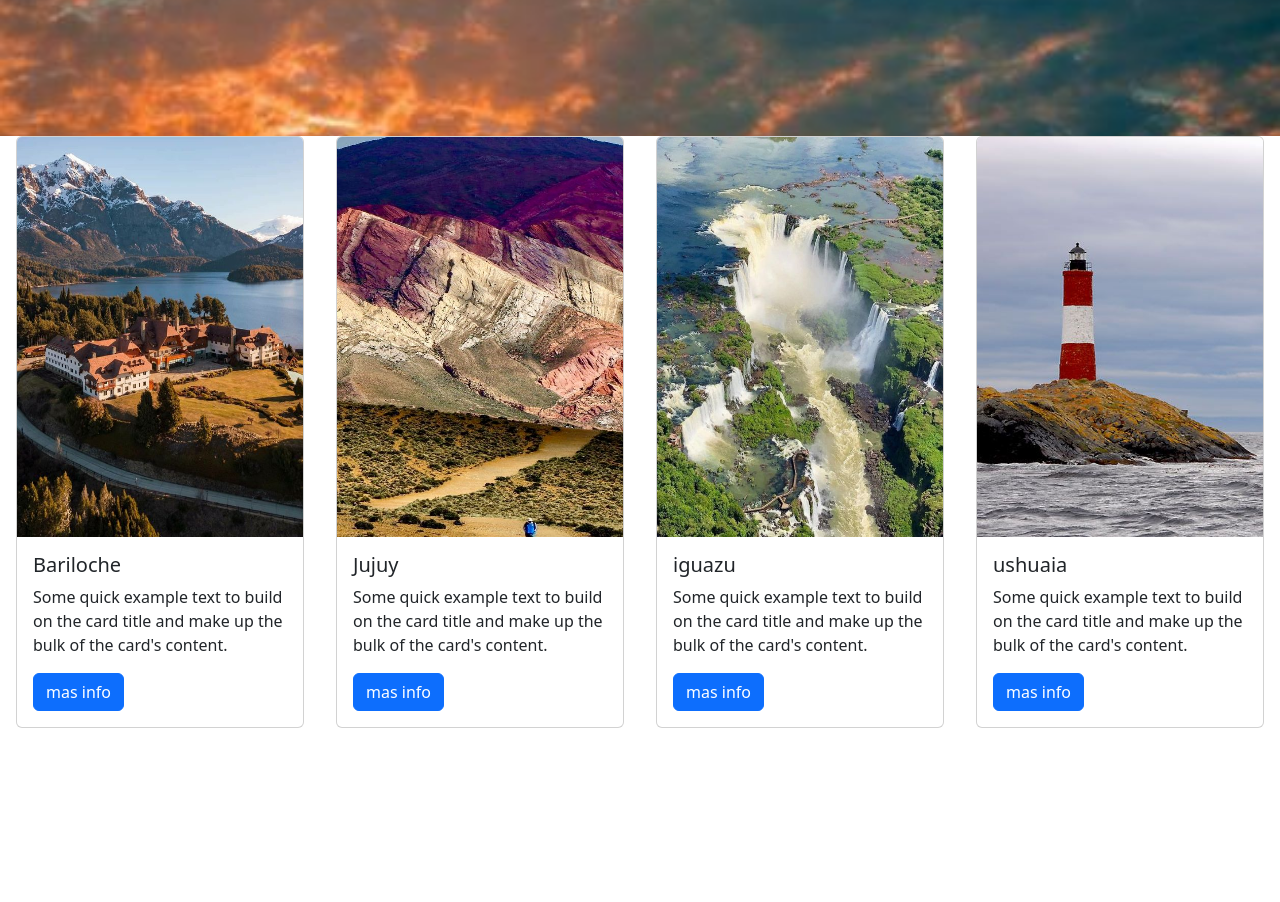
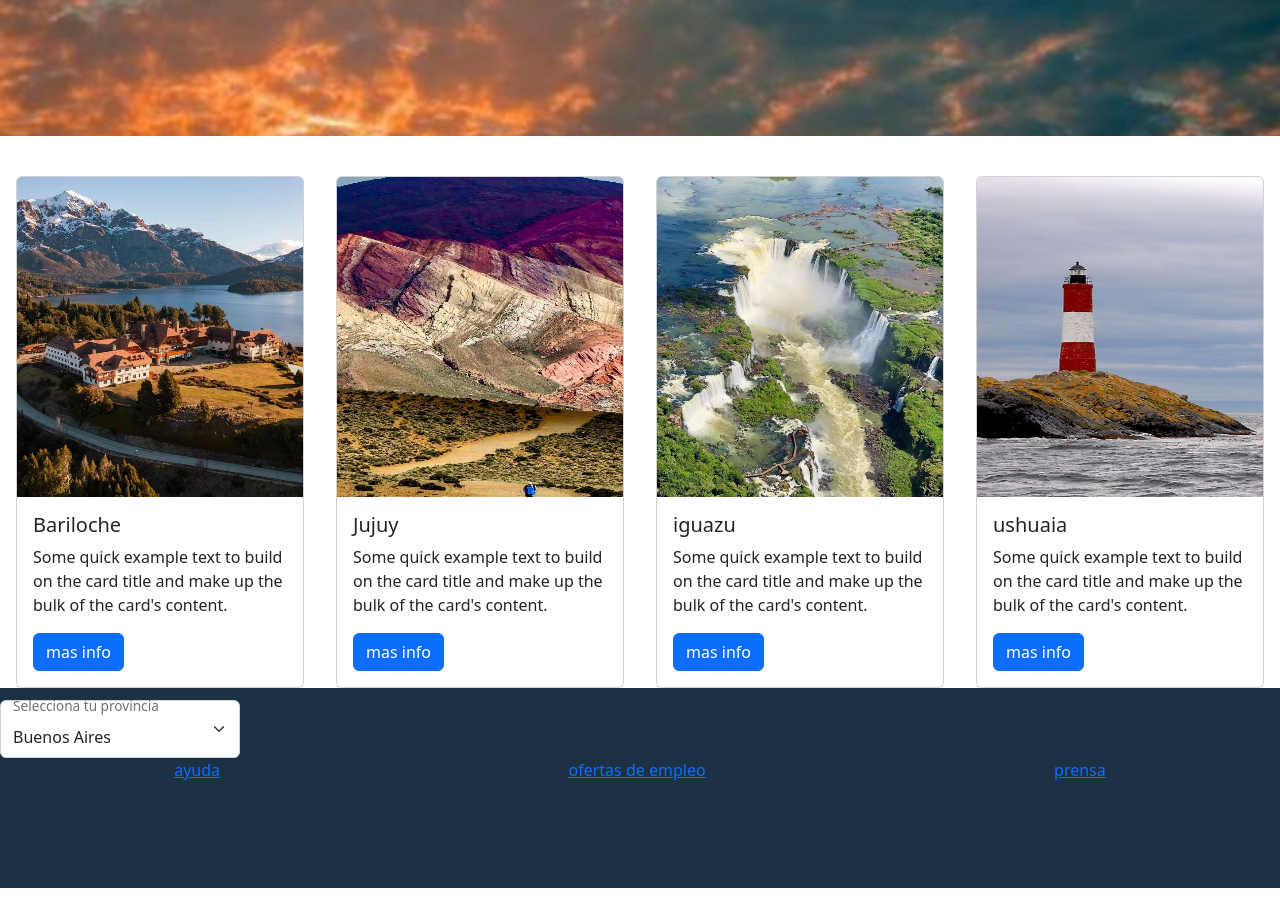
Before and after one commit to facuuledes/repo-por-el-mundo, a plain HTML site: page index.html in a window 1280 px wide. Shown: the part 320-1222 px from the top of the page. Before the commit the page ends 1048 px from the top, so only its background shows below. Drawn offline with nearby package versions, Linux system fonts and the light colour scheme.

Commit message:
se modifico el index

```diff
--- a/index.html
+++ b/index.html
@@ -53,7 +53,7 @@
         <a href="#" class="btn btn-primary">mas info</a>
       </div>
     </div>
-    <div class="card" style="width: 18rem;">
+    <div class="card col-sm-12s" style="width: 18rem;">
       <img src="./img/iguazu.jpg" class="card-img-top" alt="paisaje-cataratas">
       <div class="card-body">
         <h5 class="card-title">iguazu</h5>
@@ -74,9 +74,29 @@
   </main>
 
   <footer>
+  <div class="footer__container">
+   <div class="form-floating">
+      <select class="form-select" id="floatingSelect" aria-label="Floating label select example">
+        <option selected>Buenos Aires</option>
+        <option value="1">la Pampa</option>
+        <option value="2">Mendoza</option>
+        <option value="3">Cordoba</option>
+        <option value="4">Misiones</option>
+        <option value="5">Salta</option>
+        <option value="6">Jujuy</option>
+        <option value="3">Chubut</option>
+        <option value="3">Rio negro</option>
+      </select>
+      <label for="floatingSelect">Selecciona tu provincia</label>
+   </div>
+   <div class="pie-de-pagina">
+    <a href="#">ayuda</a>
+    <a href="#">ofertas de empleo</a>
+    <a href="#">prensa</a>
+   </div>
+  </div>
+  </footer>
 
-  </footer>
- </div>
 </body>
 
 </html>
--- a/style.css
+++ b/style.css
@@ -11,14 +11,36 @@
     background-position: center;
 }
 .texto_encabezado{
-    color: #E0DFD5;
+    color: #E3F09B;
 }
 .tarjeta_destino{
     display: flex;
     flex-direction: row;
     justify-content: space-around;
+    padding-top: 5vh;
+    border-radius: 1vh;
+
 }
 .card-img-top{
-    width: 50vh;
-    height: 50vh;
+    width: 40vh;
+    height: 40vh;
+    justify-content: center;
 }
+.footer__container{
+    background-color: #1C3144;
+    height: 200px;
+}
+
+.form-floating{
+    display: flex;
+    width: 30vh;
+    padding-top: 1.5vh;
+}
+.pie-de-pagina{
+    display: flex;
+    flex-direction: row;
+   align-items: center;
+   justify-content: space-around;
+   padding-bottom: 15vh;
+
+}
```
